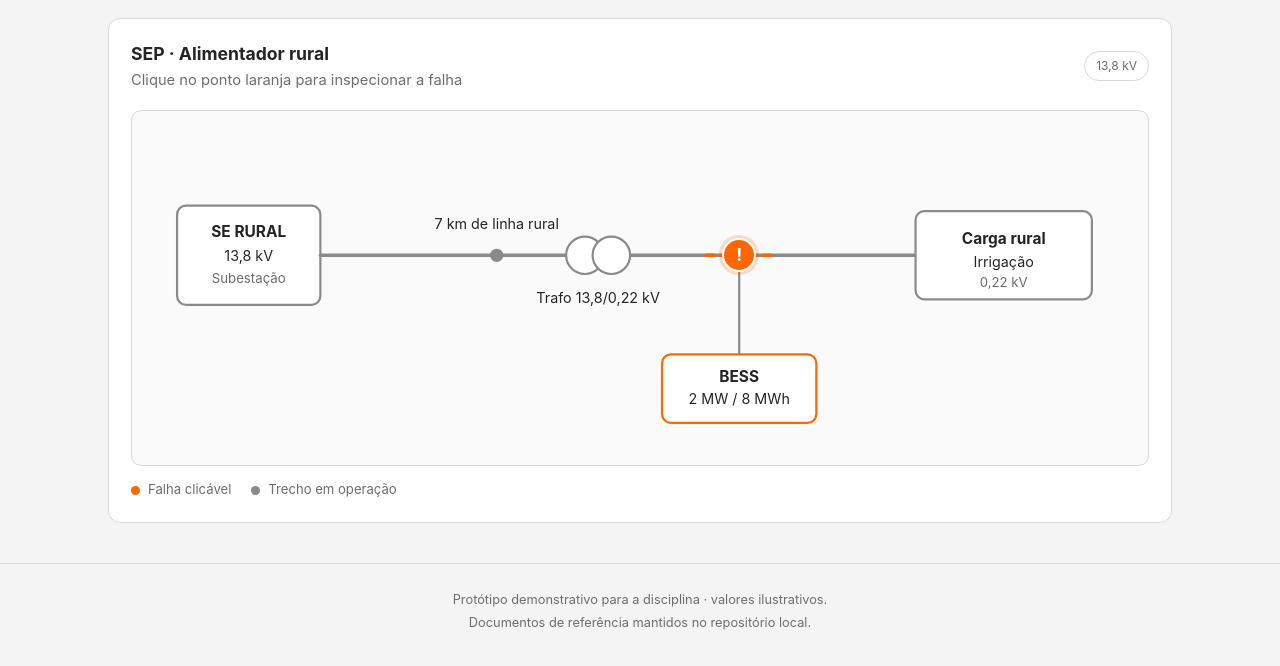
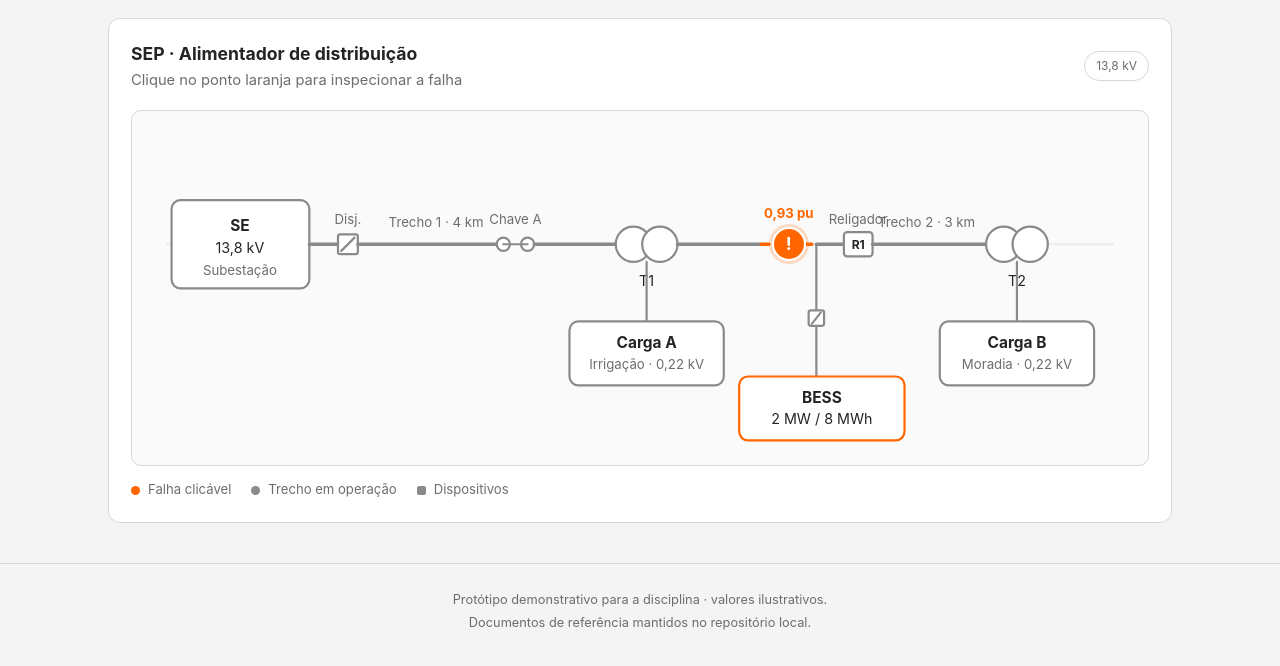
Before and after one commit to AmbrosioJoao/bess-copel-dashboard, a plain HTML site: page index.html in a window 1280 px wide. Shown: the part 390-1056 px from the top of the page. Drawn offline with Linux system fonts and the light colour scheme.

Commit message:
feat: expand SEP and simplify title

```diff
--- a/app.js
+++ b/app.js
@@ -8,6 +8,7 @@ const batteryVoltage = document.getElementById("batteryVoltage");
 const voltageHint = document.getElementById("voltageHint");
 const savingsValue = document.getElementById("savingsValue");
 const savingsHint = document.getElementById("savingsHint");
+const faultVoltage = document.getElementById("faultVoltage");
 const occurrenceState = document.getElementById("occurrenceState");
 const occurrenceText = document.getElementById("occurrenceText");
 const detailLocation = document.getElementById("detailLocation");
@@ -20,27 +21,29 @@ const states = {
     voltageHint: "CC · banco em descarga",
     savings: "R$ 18.450",
     savingsHint: "por mês · evita reforço de rede",
+    faultVoltage: "0,93 pu",
     tag: "Ocorrência ativa",
     tagClass: "tag alarm",
     state: "Aberta",
-    text: "Queda de tensão no trecho rural. A carga de irrigação, somada aos 7 km de linha, derruba a tensão no final do alimentador.",
-    location: "Final do alimentador rural",
+    text: "Queda de tensão entre T1 e o religador R1. O pico de irrigação e a distância do trecho derrubam a tensão antes da carga B.",
+    location: "Trecho 2 · entre T1 e R1",
     cause: "Pico de irrigação",
     action: "BESS injeta potência e sustenta a tensão",
     button: "Aplicar BESS e encerrar",
     marker: "!",
-    aria: "Falha ativa: queda de tensão no final do alimentador"
+    aria: "Falha ativa: queda de tensão entre T1 e R1"
   },
   resolved: {
     voltage: "812",
     voltageHint: "CC · tensão estabilizada",
     savings: "R$ 20.300",
     savingsHint: "por mês · reforço de rede evitado",
+    faultVoltage: "1,00 pu",
     tag: "Alimentador estável",
     tagClass: "tag ok",
     state: "Encerrada",
-    text: "O BESS assumiu a descarga no ponto de conexão e recuperou a tensão do trecho, evitando o reforço da linha rural.",
-    location: "Final do alimentador rural",
+    text: "O BESS assumiu a descarga no ponto de conexão e recuperou a tensão do trecho, evitando o reforço da rede.",
+    location: "Trecho 2 · entre T1 e R1",
     cause: "Corrigida pelo BESS",
     action: "Monitoramento mantido pelo operador",
     button: "Reabrir ocorrência (demonstração)",
@@ -58,6 +61,7 @@ function render() {
   voltageHint.textContent = state.voltageHint;
   savingsValue.textContent = state.savings;
   savingsHint.textContent = state.savingsHint;
+  faultVoltage.textContent = state.faultVoltage;
   statusTag.textContent = state.tag;
   statusTag.className = state.tagClass;
   occurrenceState.textContent = state.state;
--- a/index.html
+++ b/index.html
@@ -3,8 +3,8 @@
 <head>
   <meta charset="utf-8">
   <meta name="viewport" content="width=device-width, initial-scale=1">
-  <title>BESS Rural · COPEL | UTFPR</title>
-  <meta name="description" content="Painel SCADA simplificado de um alimentador rural com BESS.">
+  <title>BESS · COPEL | UTFPR</title>
+  <meta name="description" content="Painel SCADA simplificado de um SEP de distribuição com BESS.">
   <link rel="icon" href="assets/copel.svg" type="image/svg+xml">
   <link rel="stylesheet" href="styles.css">
 </head>
@@ -17,8 +17,8 @@
     </div>
     <div class="heading">
       <p class="eyebrow">Oficina de Integração · Protótipo</p>
-      <h1>BESS Rural</h1>
-      <p class="subtitle">Monitoramento simplificado de alimentador rural</p>
+      <h1>BESS</h1>
+      <p class="subtitle">Aplicação de monitoramento de SEP</p>
     </div>
   </header>
 
@@ -45,7 +45,7 @@
     <section class="panel" aria-labelledby="sep-title">
       <div class="section-head">
         <div>
-          <h2 id="sep-title">SEP · Alimentador rural</h2>
+          <h2 id="sep-title">SEP · Alimentador de distribuição</h2>
           <p class="subtitle">Clique no ponto laranja para inspecionar a falha</p>
         </div>
         <span class="badge">13,8 kV</span>
@@ -54,39 +54,67 @@
       <div class="diagram-wrap">
         <div class="diagram-stage" id="diagramStage">
           <svg viewBox="0 0 900 300" role="img" aria-labelledby="svgTitle svgDesc">
-            <title id="svgTitle">Diagrama unifilar do alimentador rural</title>
-            <desc id="svgDesc">Subestação rural de 13,8 quilovolts, linha de 7 quilômetros, transformador, carga de irrigação e BESS conectado ao final do trecho.</desc>
+            <title id="svgTitle">Diagrama unifilar do alimentador de distribuição</title>
+            <desc id="svgDesc">Subestação de 13,8 quilovolts, disjuntor, chave seccionalizadora, transformadores T1 e T2, religador R1, duas cargas e BESS conectado entre o trecho com falha e o religador.</desc>
 
-            <line x1="30" y1="120" x2="860" y2="120" class="guide"/>
+            <line x1="20" y1="110" x2="880" y2="110" class="guide"/>
 
-            <rect x="30" y="75" width="130" height="90" rx="8" class="node-box"/>
-            <text x="95" y="103" class="svg-label strong" text-anchor="middle">SE RURAL</text>
-            <text x="95" y="125" class="svg-label" text-anchor="middle">13,8 kV</text>
-            <text x="95" y="145" class="svg-label muted" text-anchor="middle">Subestação</text>
+            <rect x="25" y="70" width="125" height="80" rx="8" class="node-box"/>
+            <text x="87" y="98" class="svg-label strong" text-anchor="middle">SE</text>
+            <text x="87" y="118" class="svg-label" text-anchor="middle">13,8 kV</text>
+            <text x="87" y="138" class="svg-label muted" text-anchor="middle">Subestação</text>
 
-            <line x1="160" y1="120" x2="700" y2="120" class="wire"/>
-            <circle cx="320" cy="120" r="5" class="joint"/>
-            <text x="320" y="96" class="svg-label" text-anchor="middle">7 km de linha rural</text>
+            <line x1="150" y1="110" x2="176" y2="110" class="wire"/>
+            <rect x="176" y="101" width="18" height="18" rx="2" class="device"/>
+            <line x1="179" y1="116" x2="191" y2="104" class="device-mark"/>
+            <text x="185" y="92" class="svg-label muted" text-anchor="middle">Disj.</text>
 
-            <circle cx="400" cy="120" r="17" class="node"/>
-            <circle cx="424" cy="120" r="17" class="node"/>
-            <text x="412" y="163" class="svg-label" text-anchor="middle">Trafo 13,8/0,22 kV</text>
+            <line x1="194" y1="110" x2="326" y2="110" class="wire"/>
+            <text x="265" y="94" class="svg-label muted" text-anchor="middle">Trecho 1 · 4 km</text>
+            <circle cx="326" cy="110" r="6" class="device"/>
+            <circle cx="348" cy="110" r="6" class="device"/>
+            <line x1="326" y1="110" x2="348" y2="110" class="device-mark"/>
+            <text x="337" y="92" class="svg-label muted" text-anchor="middle">Chave A</text>
 
-            <line x1="510" y1="120" x2="570" y2="120" class="wire alarm"/>
-            <circle cx="540" cy="120" r="7" class="fault-ring"/>
+            <line x1="354" y1="110" x2="434" y2="110" class="wire"/>
+            <circle cx="444" cy="110" r="16" class="node"/>
+            <circle cx="468" cy="110" r="16" class="node"/>
+            <text x="456" y="148" class="svg-label" text-anchor="middle">T1</text>
+            <line x1="456" y1="126" x2="456" y2="180" class="wire tap"/>
+            <rect x="386" y="180" width="140" height="58" rx="8" class="node-box"/>
+            <text x="456" y="204" class="svg-label strong" text-anchor="middle">Carga A</text>
+            <text x="456" y="223" class="svg-label muted" text-anchor="middle">Irrigação · 0,22 kV</text>
 
-            <line x1="540" y1="120" x2="540" y2="210" class="wire tap"/>
-            <rect x="470" y="210" width="140" height="62" rx="8" class="node-box bess-box"/>
-            <text x="540" y="235" class="svg-label strong" text-anchor="middle">BESS</text>
-            <text x="540" y="255" class="svg-label" text-anchor="middle">2 MW / 8 MWh</text>
+            <line x1="484" y1="110" x2="560" y2="110" class="wire"/>
+            <line x1="560" y1="110" x2="610" y2="110" class="wire alarm"/>
+            <circle cx="585" cy="110" r="7" class="fault-ring"/>
+            <text x="585" y="86" class="svg-label alarm-text" id="faultVoltage" text-anchor="middle">0,93 pu</text>
 
-            <rect x="700" y="80" width="160" height="80" rx="8" class="node-box"/>
-            <text x="780" y="110" class="svg-label strong" text-anchor="middle">Carga rural</text>
-            <text x="780" y="131" class="svg-label" text-anchor="middle">Irrigação</text>
-            <text x="780" y="149" class="svg-label muted" text-anchor="middle">0,22 kV</text>
+            <line x1="610" y1="110" x2="635" y2="110" class="wire"/>
+            <rect x="635" y="99" width="26" height="22" rx="3" class="device"/>
+            <text x="648" y="114" class="svg-label tiny" text-anchor="middle">R1</text>
+            <text x="648" y="92" class="svg-label muted" text-anchor="middle">Religador</text>
+
+            <line x1="661" y1="110" x2="770" y2="110" class="wire"/>
+            <text x="710" y="94" class="svg-label muted" text-anchor="middle">Trecho 2 · 3 km</text>
+            <circle cx="780" cy="110" r="16" class="node"/>
+            <circle cx="804" cy="110" r="16" class="node"/>
+            <text x="792" y="148" class="svg-label" text-anchor="middle">T2</text>
+            <line x1="792" y1="126" x2="792" y2="180" class="wire tap"/>
+            <rect x="722" y="180" width="140" height="58" rx="8" class="node-box"/>
+            <text x="792" y="204" class="svg-label strong" text-anchor="middle">Carga B</text>
+            <text x="792" y="223" class="svg-label muted" text-anchor="middle">Moradia · 0,22 kV</text>
+
+            <line x1="610" y1="110" x2="610" y2="170" class="wire tap"/>
+            <rect x="603" y="170" width="14" height="14" rx="2" class="device"/>
+            <line x1="606" y1="182" x2="614" y2="172" class="device-mark"/>
+            <line x1="610" y1="184" x2="610" y2="230" class="wire tap"/>
+            <rect x="540" y="230" width="150" height="58" rx="8" class="node-box bess-box"/>
+            <text x="615" y="254" class="svg-label strong" text-anchor="middle">BESS</text>
+            <text x="615" y="273" class="svg-label" text-anchor="middle">2 MW / 8 MWh</text>
           </svg>
 
-          <button class="fault" id="faultButton" type="button" aria-expanded="false" aria-controls="occurrencePanel" aria-label="Falha: queda de tensão no final do alimentador">
+          <button class="fault" id="faultButton" type="button" aria-expanded="false" aria-controls="occurrencePanel" aria-label="Falha: queda de tensão entre T1 e R1">
             !
           </button>
         </div>
@@ -95,6 +123,7 @@
       <ul class="legend" aria-label="Legenda">
         <li><span class="dot alarm" aria-hidden="true"></span> Falha clicável</li>
         <li><span class="dot" aria-hidden="true"></span> Trecho em operação</li>
+        <li><span class="dot square" aria-hidden="true"></span> Dispositivos</li>
       </ul>
     </section>
 
@@ -107,7 +136,7 @@
       <dl class="details">
         <div>
           <dt>Local</dt>
-          <dd id="detailLocation">Final do alimentador</dd>
+          <dd id="detailLocation">Trecho 2 · entre T1 e R1</dd>
         </div>
         <div>
           <dt>Causa</dt>
--- a/styles.css
+++ b/styles.css
@@ -235,6 +235,18 @@ svg {
   stroke: var(--accent);
 }
 
+.device {
+  fill: #ffffff;
+  stroke: #8a8a8a;
+  stroke-width: 2;
+}
+
+.device-mark {
+  stroke: #8a8a8a;
+  stroke-width: 2;
+  stroke-linecap: round;
+}
+
 .fault-ring {
   fill: none;
   stroke: var(--accent);
@@ -258,6 +270,17 @@ svg {
   font-size: 12px;
 }
 
+.svg-label.tiny {
+  font-size: 11px;
+  font-weight: 650;
+}
+
+.svg-label.alarm-text {
+  fill: var(--accent);
+  font-size: 12px;
+  font-weight: 650;
+}
+
 .diagram-stage.resolved .wire.alarm {
   stroke: #8a8a8a;
   stroke-dasharray: none;
@@ -267,10 +290,14 @@ svg {
   stroke: #8a8a8a;
 }
 
+.diagram-stage.resolved .svg-label.alarm-text {
+  fill: var(--muted);
+}
+
 .fault {
   position: absolute;
-  left: 60%;
-  top: 40%;
+  left: 65%;
+  top: 36.7%;
   transform: translate(-50%, -50%);
   width: 34px;
   height: 34px;
@@ -320,6 +347,10 @@ svg {
 
 .dot.alarm {
   background: var(--accent);
+}
+
+.dot.square {
+  border-radius: 2px;
 }
 
 .occurrence[hidden] {
```
Also changed, not shown: 1 other file.
